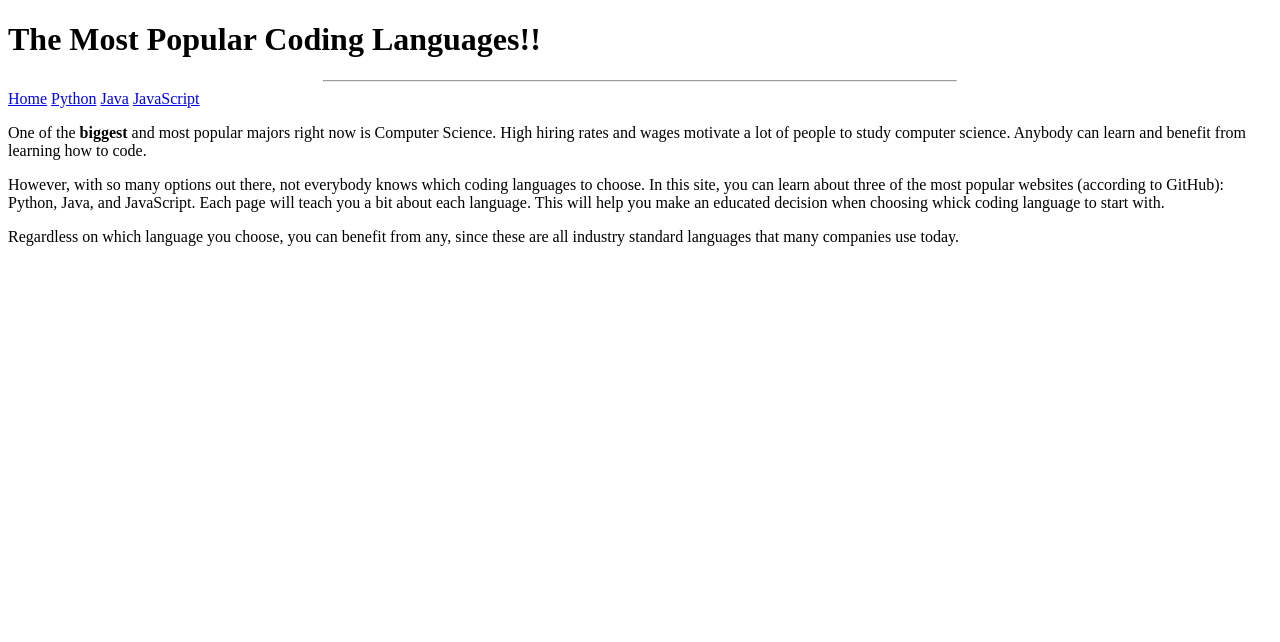
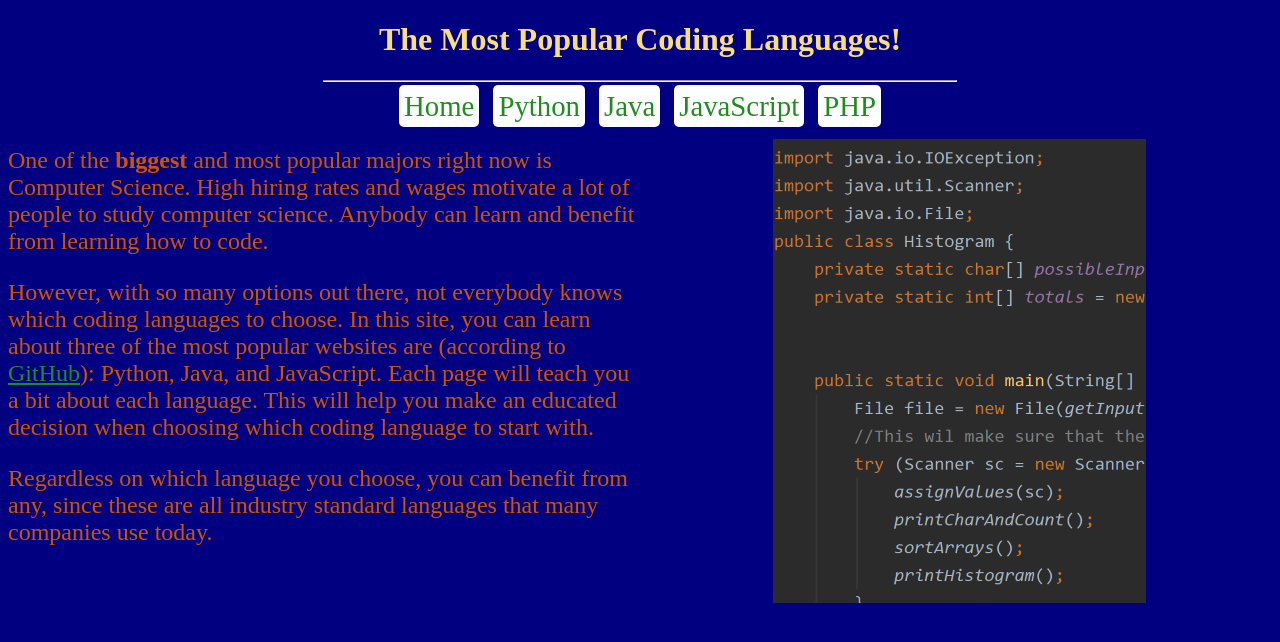
Before and after one commit to mg-blvd2/CST336-Assignment-1, a plain HTML site: page index.html in a window 1280 px wide. Drawn offline with Linux system fonts and the light colour scheme.

Commit message:
Formatted the home page and added an image

```diff
--- a/css/style.css
+++ b/css/style.css
@@ -0,0 +1,42 @@
+body{
+    background-color: #000080;
+}
+
+header{
+    color: #F8DE7E;
+}
+
+main{
+    color : #cc5500;
+}
+
+nav a{
+    color:#228b22;
+    text-decoration: none;
+    padding: 5px;
+    background-color: white;
+    border-color: black;
+    border-width: medium;
+    border-radius: 5px;
+    margin: 5px;
+    font-size: 1.8em;
+}
+
+header, nav{
+    text-align: center;
+}
+
+#link{
+    color: #228b22;
+}
+
+#homeText{
+    float: left;
+    width: 50%;
+    font-size: 1.5em;
+}
+
+#homeImg{
+    float: right;
+    margin-right: 10%;
+}
--- a/index.html
+++ b/index.html
@@ -6,9 +6,9 @@
         <link rel="stylesheet" href="css/style.css" type="text/css" />
     </head>
 
-    <body>
+    <body class="body-generals">
         <header>
-            <h1> The Most Popular Coding Languages!! </h1>
+            <h1> The Most Popular Coding Languages! </h1>
         </header>
 
         <nav>
@@ -17,22 +17,31 @@
             <a href="python_page.html">Python</a>
             <a href="java_page.html">Java</a>
             <a href="javaScript_page.html">JavaScript</a>
+            <a href="php_page.html">PHP</a>
         </nav>
 
         <main>
-            <div>
+
+            <div id='homeText'>
                 <p>One of the <strong>biggest</strong> and most popular majors right now is Computer Science.
                 High hiring rates and wages motivate a lot of people to study computer science.
                 Anybody can learn and benefit from learning how to code.</p>
 
                 <p>However, with so many options out there, not everybody knows which coding languages to choose.
-                In this site, you can learn about three of the most popular websites (according to GitHub): Python, Java, and JavaScript.
+                In this site, you can learn about three of the most popular websites are
+                (according to <a id="link" href=https://www.businessinsider.com/most-popular-programming-languages-github-2019-11#4-php-7>GitHub</a>):
+                Python, Java, and JavaScript.
                 Each page will teach you a bit about each language. This will help you make an educated decision
-                when choosing whick coding language to start with.</p>
+                when choosing which coding language to start with.</p>
 
                 <p>Regardless on which language you choose, you can benefit from any, since these are
                 all industry standard languages that many companies use today.</p>
             </div>
+
+            <figure id='homeImg'>
+                <img src="images/code (3).PNG" alt="Picture of code on a computer screen" />
+            </figure>
+
         </main>
     </body>
 </html>
```
Also changed, not shown: images/code (3).PNG (added), php_page.html (added).
